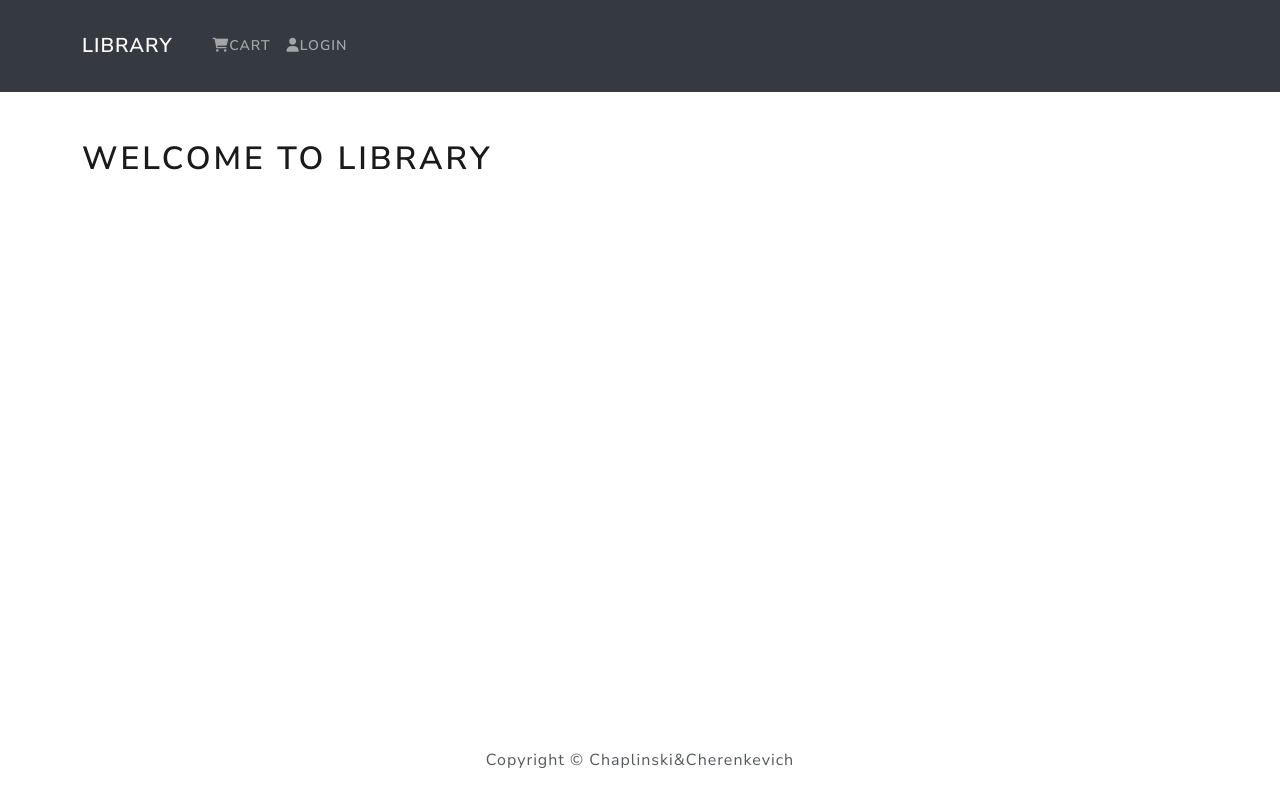
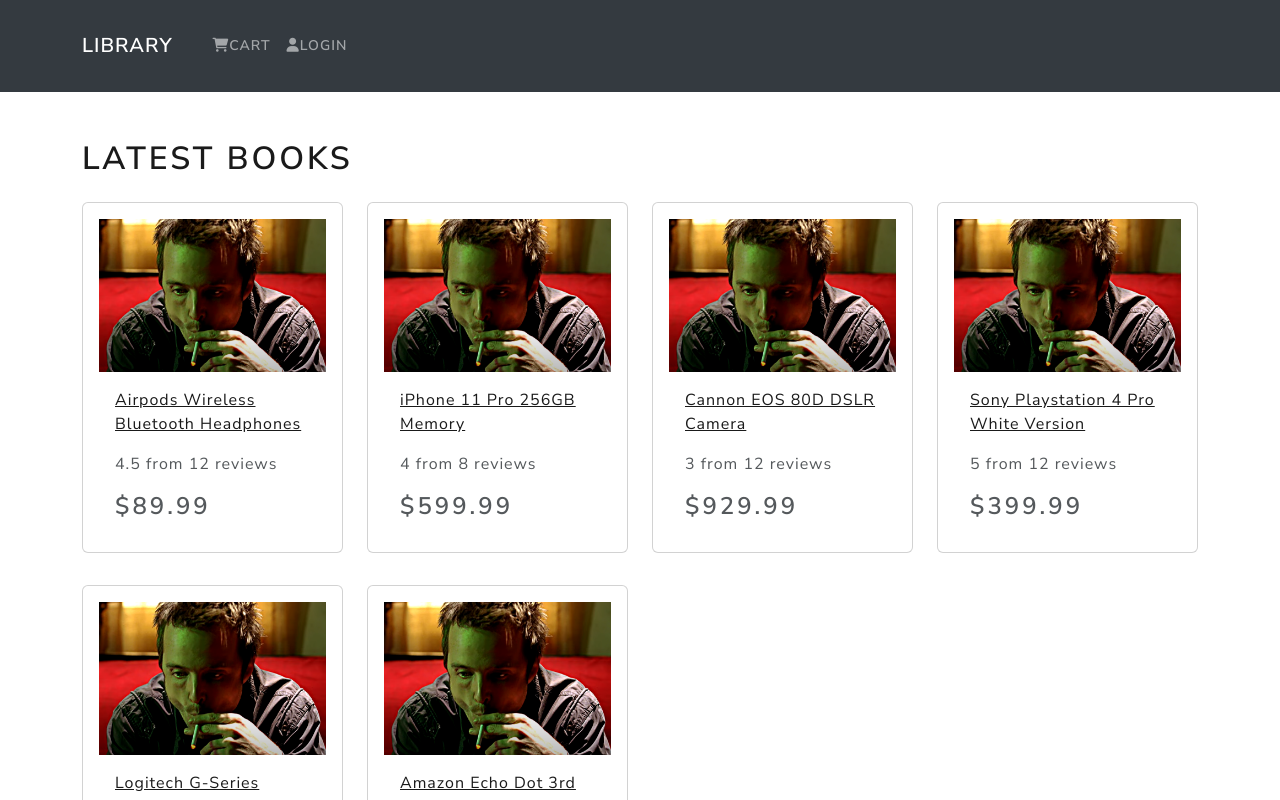
Before and after one commit to BillySadge/trpo-tofi, a React (Create React App) app in the folder library/frontend/: page / in a window 1280 px wide. Shown: the top 800 px of the page. Built offline with nearby package versions, Linux system fonts and the light colour scheme.

Commit message:
book listing in home page

```diff
--- a/library/frontend/src/App.js
+++ b/library/frontend/src/App.js
@@ -2,13 +2,17 @@
 
 import Header from './components/Header'
 import Footer from './components/Footer'
+
+import HomeScreen from './screens/HomeScreen'
 
 function App() {
   return (
     <div>
       <Header />
       <main className="py-5">
-        <Container><h1>Welcome to Library</h1></Container>
+        <Container>
+          <HomeScreen />
+        </Container>
 
       </main>
       <Footer />
--- /dev/null
+++ b/library/frontend/src/books.js
@@ -0,0 +1,83 @@
+const books = [
+    {
+      '_id': '1',
+      'name': 'Airpods Wireless Bluetooth Headphones',
+      'image': '/images/jesse.png',
+      'description':
+        'Bluetooth technology lets you connect it with compatible devices wirelessly High-quality AAC audio offers immersive listening experience Built-in microphone allows you to take calls while working',
+      'brand': 'Apple',
+      'category': 'Electronics',
+      'price': 89.99,
+      'countInStock': 10,
+      'rating': 4.5,
+      'numReviews': 12,
+    },
+    {
+      '_id': '2',
+      'name': 'iPhone 11 Pro 256GB Memory',
+      'image': '/images/jesse.png',
+      'description':
+        'Introducing the iPhone 11 Pro. A transformative triple-camera system that adds tons of capability without complexity. An unprecedented leap in battery life',
+      'brand': 'Apple',
+      'category': 'Electronics',
+      'price': 599.99,
+      'countInStock': 7,
+      'rating': 4.0,
+      'numReviews': 8,
+    },
+    {
+      '_id': '3',
+      'name': 'Cannon EOS 80D DSLR Camera',
+      'image': '/images/jesse.png',
+      'description':
+        'Characterized by versatile imaging specs, the Canon EOS 80D further clarifies itself using a pair of robust focusing systems and an intuitive design',
+      'brand': 'Cannon',
+      'category': 'Electronics',
+      'price': 929.99,
+      'countInStock': 5,
+      'rating': 3,
+      'numReviews': 12,
+    },
+    {
+      '_id': '4',
+      'name': 'Sony Playstation 4 Pro White Version',
+      'image': '/images/jesse.png',
+      'description':
+        'The ultimate home entertainment center starts with PlayStation. Whether you are into gaming, HD movies, television, music',
+      'brand': 'Sony',
+      'category': 'Electronics',
+      'price': 399.99,
+      'countInStock': 11,
+      'rating': 5,
+      'numReviews': 12,
+    },
+    {
+      '_id': '5',
+      'name': 'Logitech G-Series Gaming Mouse',
+      'image': '/images/jesse.png',
+      'description':
+        'Get a better handle on your games with this Logitech LIGHTSYNC gaming mouse. The six programmable buttons allow customization for a smooth playing experience',
+      'brand': 'Logitech',
+      'category': 'Electronics',
+      'price': 49.99,
+      'countInStock': 7,
+      'rating': 3.5,
+      'numReviews': 10,
+    },
+    {
+      '_id': '6',
+      'name': 'Amazon Echo Dot 3rd Generation',
+      'image': '/images/jesse.png',
+      'description':
+        'Meet Echo Dot - Our most popular smart speaker with a fabric design. It is our most compact smart speaker that fits perfectly into small space',
+      'brand': 'Amazon',
+      'category': 'Electronics',
+      'price': 29.99,
+      'countInStock': 0,
+      'rating': 4,
+      'numReviews': 12,
+    },
+  ]
+
+
+  export default books
--- /dev/null
+++ b/library/frontend/src/components/Book.js
@@ -0,0 +1,32 @@
+import React from 'react'
+import { Card } from 'react-bootstrap'
+
+function Book({ book }) {
+  return (
+    <Card className="my-3 p-3 rounded">
+        <a href={`/book/${book._id}`}>
+          <Card.Img src={book.image} />
+        </a>
+
+        <Card.Body>
+          <a href={`/book/${book._id}`}>
+            <Card.Title as="div">
+              <strong>{book.name}</strong>
+            </Card.Title>
+          </a>
+
+          <Card.Text as="div">
+            <div className="my-3">
+              {book.rating} from {book.numReviews} reviews
+            </div>
+          </Card.Text>
+
+          <Card.Text as="h3">
+            ${book.price}
+          </Card.Text>
+        </Card.Body>
+    </Card>
+  )
+}
+
+export default Book
--- /dev/null
+++ b/library/frontend/src/screens/HomeScreen.js
@@ -0,0 +1,21 @@
+import React from 'react'
+import { Row, Col } from 'react-bootstrap'
+import books from '../books'
+import Book from '../components/Book'
+
+function HomeScreen() {
+  return (
+    <div>
+        <h1>Latest Books</h1>
+        <Row>
+            {books.map(book => (
+                <Col key={book._id} sm={12} md={6} lg={4} xl={3}>
+                    <Book book={book} />
+                </Col>
+            ))}
+        </Row>
+    </div>
+  )
+}
+
+export default HomeScreen
```
Also changed, not shown: library/frontend/public/images/jesse.png (added).
